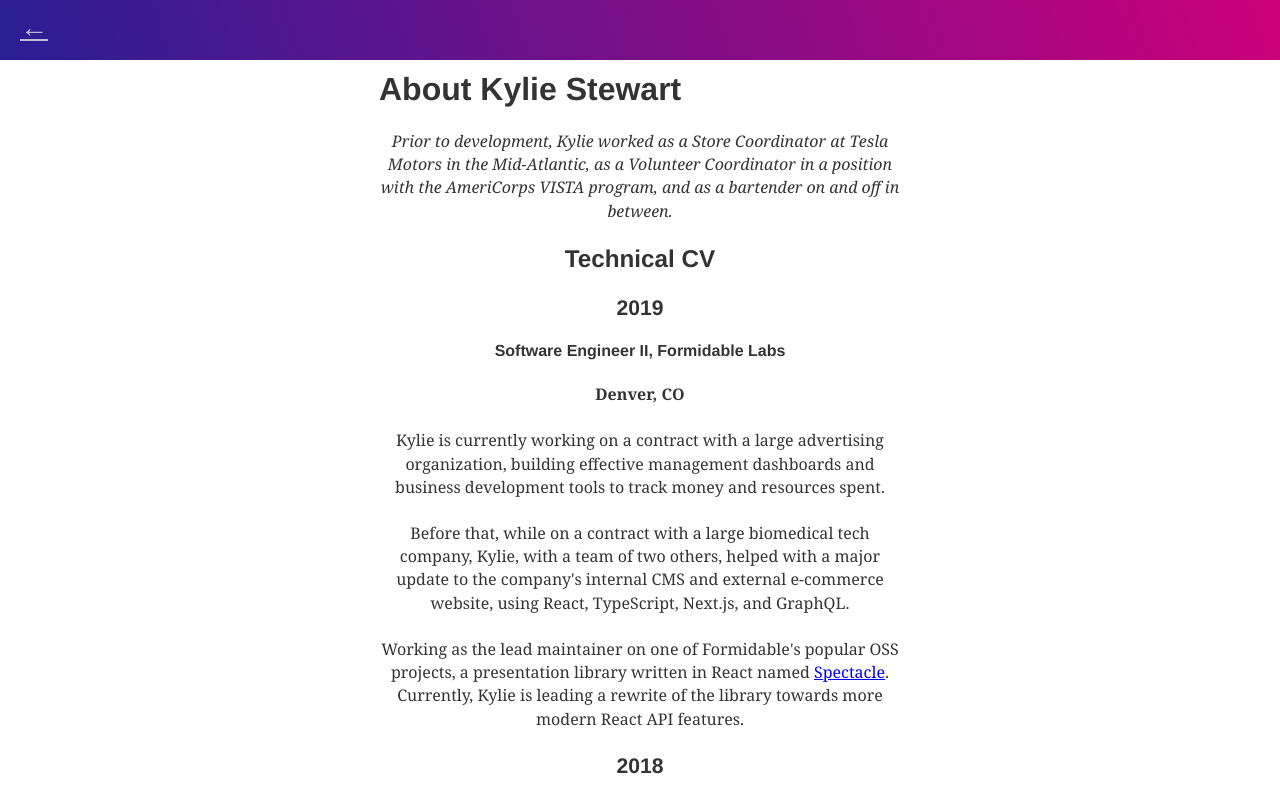
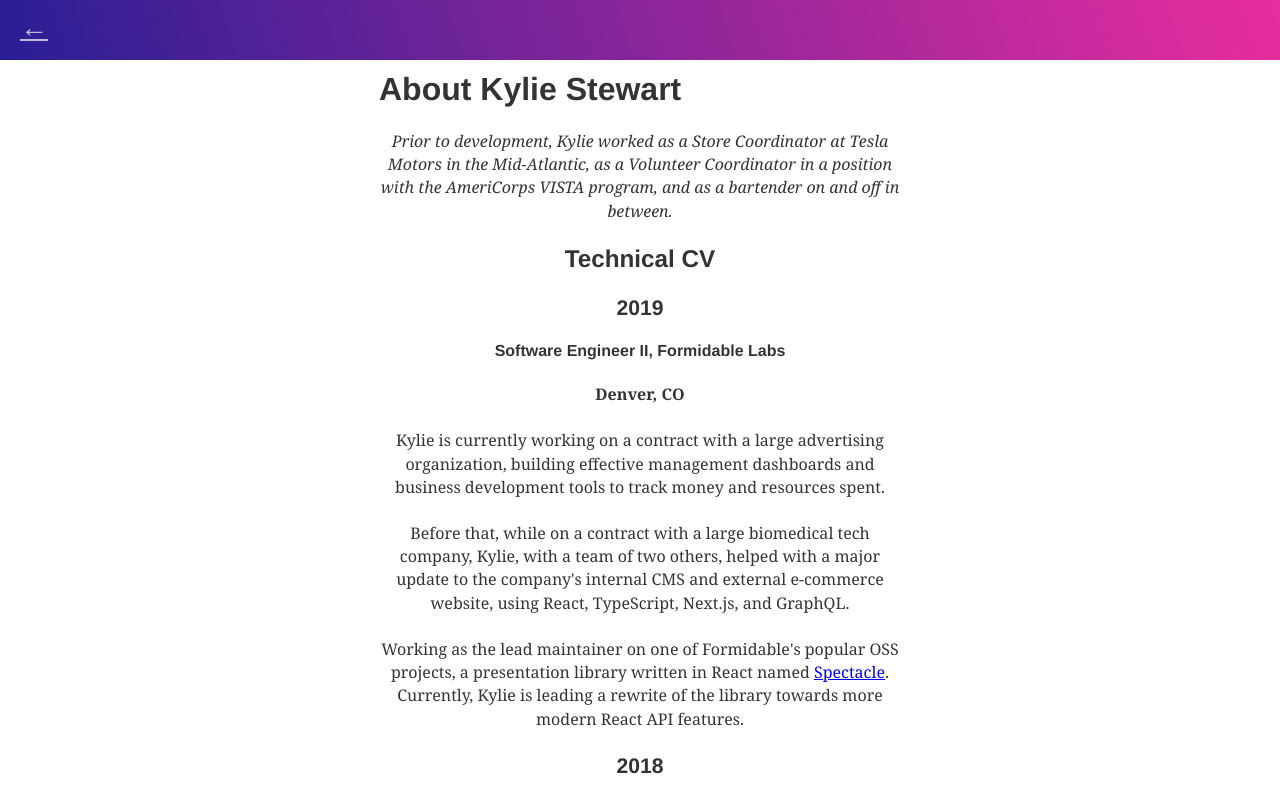
Before and after one commit to kale-stew/blog, a Gatsby site: page /about in a window 1280 px wide. Shown: the top 797 px of the page. Built offline with nearby package versions, Linux system fonts and the light colour scheme; Gatsby itself is replaced by a stand-in of ours; some packages are replaced by stand-ins of ours; what typography-theme-github would draw is missing.

Commit message:
Theme improvements

```diff
--- a/src/components/thumbnail-item/index.jsx
+++ b/src/components/thumbnail-item/index.jsx
@@ -8,6 +8,7 @@ export const ThumbnailItem = ({ node }) => (
   <Link className={`thumbnail ${TARGET_CLASS}`} to={node.fields.slug}>
     <div key={node.fields.slug}>
       <h3>{node.frontmatter.title || node.fields.slug}</h3>
+      <h6>{node.frontmatter.date}</h6>
       <p dangerouslySetInnerHTML={{ __html: node.excerpt }} />
     </div>
   </Link>
--- a/src/components/thumbnail-item/index.scss
+++ b/src/components/thumbnail-item/index.scss
@@ -13,6 +13,10 @@
     font-size: 90%;
     line-height: 1.4;
   }
+
+  h6 {
+    margin-top: 0rem;
+  }
 }
 
 .thumbnail.visible {
--- a/src/styles/dark-theme.scss
+++ b/src/styles/dark-theme.scss
@@ -3,9 +3,14 @@ body.dark {
   text-shadow: $dark-text-shadow;
   color: $dark-light-font-color;
 
-  // home
+  a {
+    color: $dark-colored-font-color;
+  }
+
   .home-header {
-    color: $dark-light-font-color;
+    a {
+      color: $dark-light-font-color;
+    }
   }
 
   .bio {
@@ -16,7 +21,7 @@ body.dark {
       color: $dark-middle-font-color;
     }
     a {
-      color: $dark-link-color;
+      color: $dark-colored-font-color;
     }
   }
 
@@ -48,11 +53,16 @@ body.dark {
     h3 {
       color: $dark-light-font-color;
     }
+    h6 {
+      color: $dark-middle-font-color;
+    }
     p {
       color: $dark-middle-font-color;
     }
-    &:hover {
-      text-shadow: $dark-hover-text-shadow;
+    h3:hover {
+      font-style: italic;
+      text-decoration: underline;
+      color: $dark-link-color;
     }
   }
 
@@ -63,20 +73,18 @@ body.dark {
     }
   }
 
-  // post
+  // blog-post
   blockquote {
     border-left: 4px solid rgba(255, 255, 255, 0.822);
   }
-
   h1,
   h2 {
     border-bottom-color: rgba(255, 255, 255, 0.3);
   }
-
   .navigator {
     a {
-      background-color: $navigator-background-color;
-      color: $navigator-text-color;
+      background-color: $dark-navigator-background-color;
+      color: $dark-navigator-text-color;
     }
   }
   td {
--- a/src/styles/light-theme.scss
+++ b/src/styles/light-theme.scss
@@ -2,7 +2,10 @@ body.light {
   background-color: $light-background-color;
   text-shadow: $light-text-shadow;
 
-  // home
+  a {
+    color: $light-colored-font-color;
+  }
+
   .home-header {
     color: $dark-gray;
   }
@@ -28,7 +31,7 @@ body.light {
       -webkit-box-shadow: 0px 1px 1px rgba(0, 0, 0, 0.1);
       box-shadow: 0px 1px 1px rgba(0, 0, 0, 0.1);
       a {
-        color: #cb067a;
+        color: $light-link-color;
       }
       &[aria-selected='true'] {
         border: 2px solid $light-category-highlight-border-color;
@@ -46,25 +49,24 @@ body.light {
     h3:hover {
       font-style: italic;
       text-decoration: underline;
-      color: #cb067a;
+      color: $light-link-color;
     }
     p {
       color: $middle-gray;
     }
   }
 
+  // blog-post
   .footer {
     color: $light-gray;
     a {
       color: $dark-gray;
     }
   }
-
-  // post
   .navigator {
     a {
-      background-color: $navigator-background-color;
-      color: $navigator-text-color;
+      background-color: $light-navigator-background-color;
+      color: $light-navigator-text-color;
     }
   }
 }
--- a/src/styles/variables.scss
+++ b/src/styles/variables.scss
@@ -1,58 +1,59 @@
-// app
-$theme-gradient: linear-gradient(72deg, #291e95, #cc007a);
 $top-header-text-color: #fff;
+$accent-pink: #e92d9e;
+$accent-purple: #291e95;
+$theme-gradient: linear-gradient(72deg, $accent-purple, $accent-pink);
+$inline-dimmed-color: #ebebeb;
+$inline-text-color: #4b2043;
 
-/**
- * @light theme
- */
-
-// body
-$light-background-color: #fff;
-$light-text-shadow: 0 0 0.1px rgba(0, 0, 0, 0.3);
-$light-hover-text-shadow: 0 0 6px rgba(0, 0, 0, 0.2);
-
-// index
-$dimmed-color: #eef5db;
-$light-link-color: #000080;
+// shades of gray
 $dark-gray: #333;
 $middle-gray: #7d7d7d;
 $light-gray: #aaa;
 
+//////////////////////////////
+//////// LIGHT MODE //////////
+//////////////////////////////
+// body
+$light-background-color: #fff;
+$light-link-color: $accent-purple;
+$light-text-shadow: 0 0 0.1px rgba(0, 0, 0, 0.3);
+$light-hover-text-shadow: 0 0 6px rgba(0, 0, 0, 0.2);
+$light-colored-font-color: $accent-purple;
+
 // blog-templates
-$navigator-text-color: #cc007a;
-$navigator-background-color: #fceff7;
+$light-navigator-text-color: #6101a0;
+$light-navigator-background-color: #f2ddff;
 $blockquote-text-color: #999;
 
-// code
-$inline-dimmed-color: #ebebeb;
-$inline-text-color: #4b2043;
-
 // category
+$light-category-background-color: #f4f7f8;
 $light-category-border-color: #ecf0f2;
 $light-category-highlight-border-color: #909da1;
-$light-category-background-color: #f4f7f8;
-$light-category-text-color: #666;
 $light-category-highlight-text-color: #636c6e;
 $light-category-item-color: #fff;
 
-/**
- * @dark theme
- */
+//////////////////////////////
+///////// DARK MODE //////////
+//////////////////////////////
+// body
 $dark-background-color: #282c35;
-$dark-link-color: #bb72ec;
-
+$dark-link-color: $accent-pink;
 $dark-lightest-font-color: #fff;
 $dark-light-font-color: #eeeeee;
-$dark-middle-font-color: #d8d7d7;
+$dark-middle-font-color: #c4c3c3;
+$dark-colored-font-color: $accent-pink;
 
 $dark-text-shadow: 0 0 0.1px rgba(255, 255, 255, 0.3);
 $dark-hover-text-shadow: 0 0 6px rgba(255, 255, 255, 0.2);
 
-$dark-category-item-color: #282c35;
+// blog-templates
+$dark-navigator-text-color: $accent-pink;
+$dark-navigator-background-color: #ffe3f4;
+
+// category
 $dark-category-background-color: #24272c;
-
 $dark-category-border-color: rgb(56, 54, 54);
-$dark-category-text-color: #d8d7d7;
-
 $dark-category-highlight-border-color: #666;
 $dark-category-highlight-text-color: #fff;
+$dark-category-item-color: #282c35;
+$dark-category-text-color: #d8d7d7;
```
Also changed, not shown: README.md, 1 other file.
